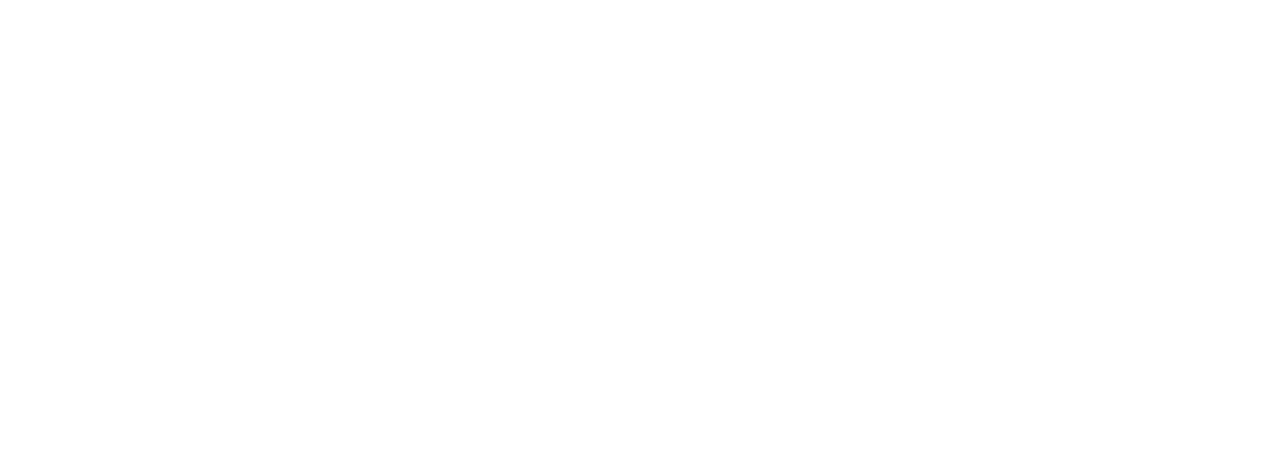
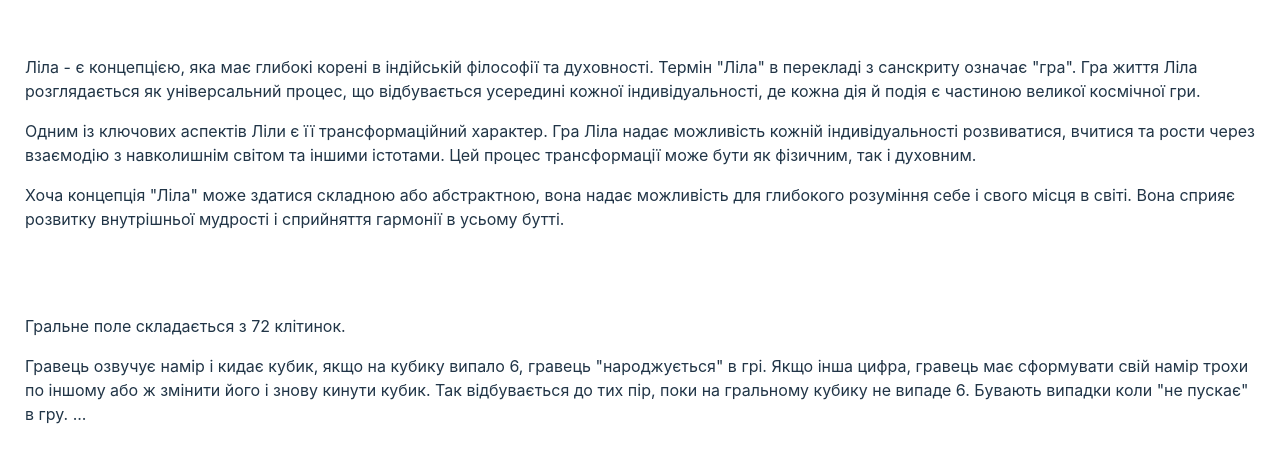
Before and after one commit to Daryna8/leela-game, a React (Vite) app: page / in a window 1280 px wide. Shown: the part 189-652 px from the top of the page. Built offline with nearby package versions, Linux system fonts and the light colour scheme.

Commit message:
added some description

```diff
--- a/src/pages/HomePage/HomePage.jsx
+++ b/src/pages/HomePage/HomePage.jsx
@@ -1,10 +1,39 @@
-import { StyledTitle } from "./HomePage.styled";
+import { StyledHomeContainer, StyledTitle } from "./HomePage.styled";
 
 const HomePage = () => {
   return (
-    <div>
-      <StyledTitle>coming soon</StyledTitle>
-    </div>
+    <StyledHomeContainer>
+      <StyledTitle>Leela</StyledTitle>
+      <p>
+        Ліла - є концепцією, яка має глибокі корені в індійській філософії та
+        духовності. Термін "Ліла" в перекладі з санскриту означає "гра". Гра
+        життя Ліла розглядається як універсальний процес, що відбувається
+        усередині кожної індивідуальності, де кожна дія й подія є частиною
+        великої космічної гри.
+      </p>
+      <p>
+        Одним із ключових аспектів Ліли є її трансформаційний характер. Гра Ліла
+        надає можливість кожній індивідуальності розвиватися, вчитися та рости
+        через взаємодію з навколишнім світом та іншими істотами. Цей процес
+        трансформації може бути як фізичним, так і духовним.
+      </p>
+      <p>
+        Хоча концепція "Ліла" може здатися складною або абстрактною, вона надає
+        можливість для глибокого розуміння себе і свого місця в світі. Вона
+        сприяє розвитку внутрішньої мудрості і сприйняття гармонії в усьому
+        бутті.
+      </p>
+
+      <StyledTitle>Як проходить гра?</StyledTitle>
+      <p>Гральне поле складається з 72 клітинок.</p>
+      <p>
+        Гравець озвучує намір і кидає кубик, якщо на кубику випало 6, гравець
+        "народжується" в грі. Якщо інша цифра, гравець має сформувати свій намір
+        трохи по іншому або ж змінити його і знову кинути кубик. Так
+        відбувається до тих пір, поки на гральному кубику не випаде 6. Бувають
+        випадки коли "не пускає" в гру. ...{" "}
+      </p>
+    </StyledHomeContainer>
   );
 };
 export default HomePage;
--- a/src/pages/HomePage/HomePage.styled.js
+++ b/src/pages/HomePage/HomePage.styled.js
@@ -1,7 +1,11 @@
 import styled from "styled-components";
+
+export const StyledHomeContainer = styled.div`
+  margin: 25px;
+`;
 
 export const StyledTitle = styled.h2`
   color: white;
-  font-size: 24px;
-  line-height: 1.5;
+  font-size: 28px;
+  line-height: 1.3;
 `;
```
